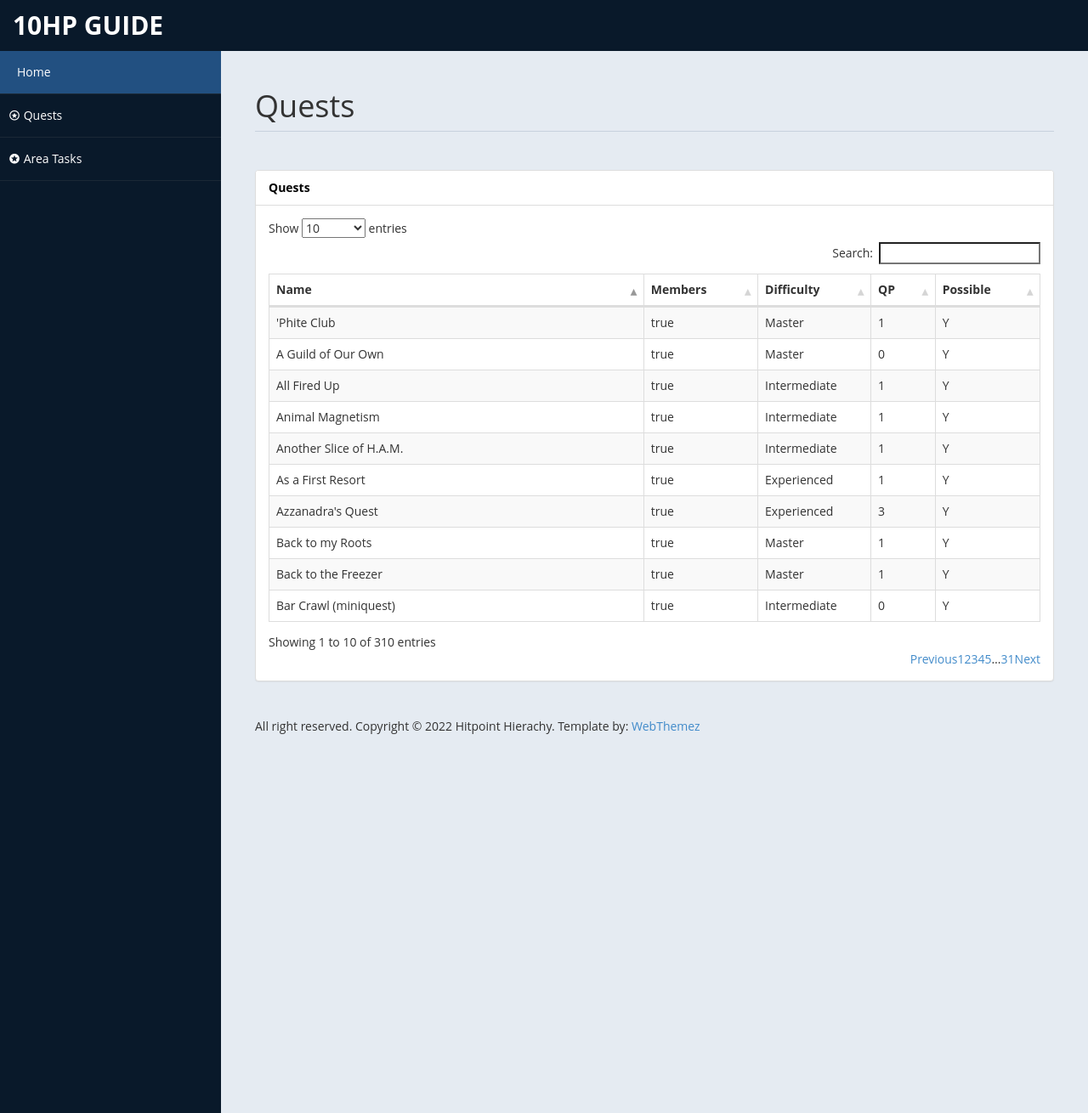
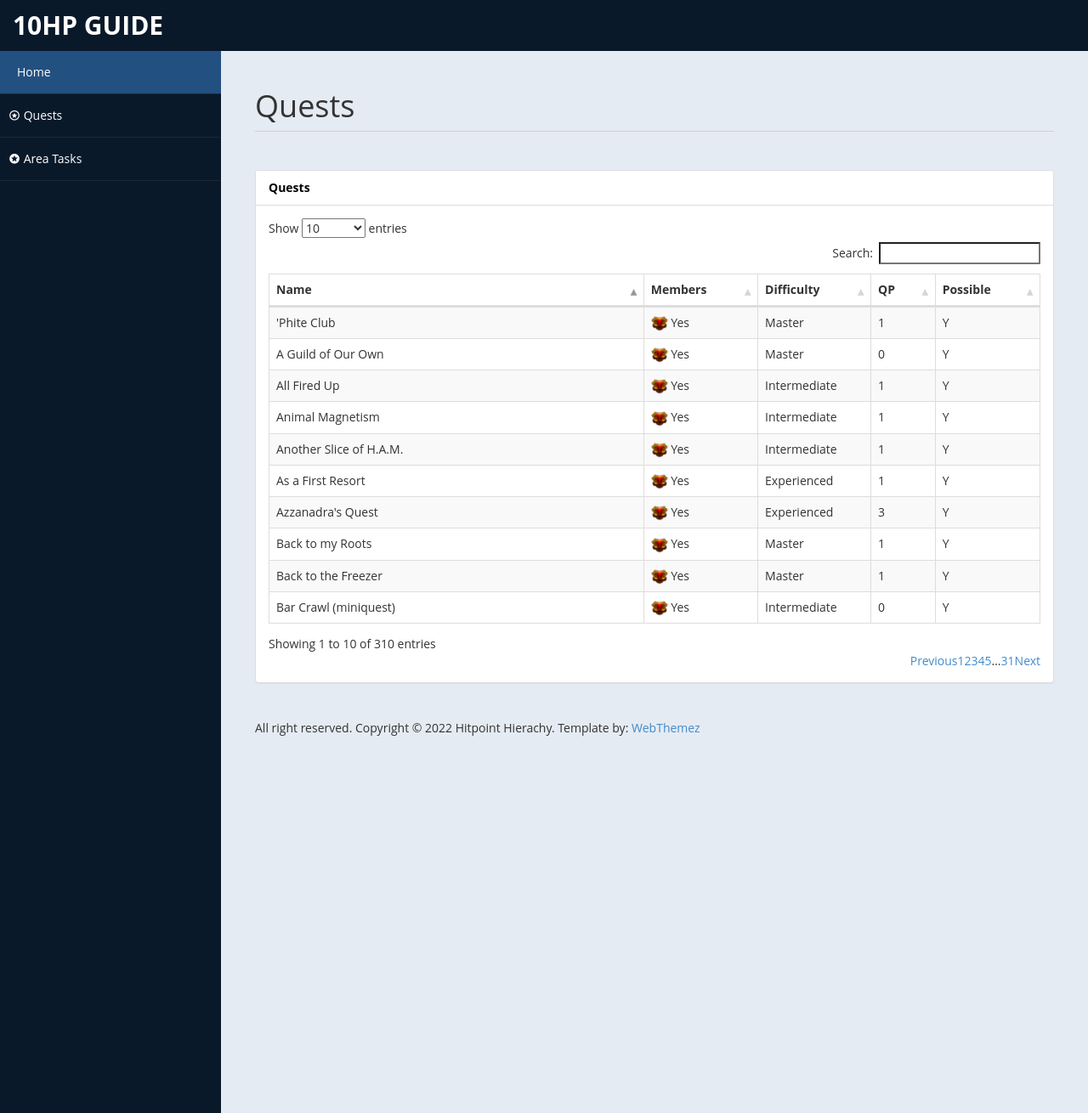
Before and after one commit to TastyRomeo/10HP-Guide, a Jekyll site: the page built from quests.html, in a window 1280 px wide. Shown: the whole page at 85% size. Built offline with Jekyll 4.4.1, drawn with Linux system fonts in a browser that asks for light colours; nearby versions of some CDN libraries; library files that are not in the unit come from our copies.

Commit message:
Update quests.html

```diff
--- a/quests.html
+++ b/quests.html
@@ -24,7 +24,13 @@ title: Quests
               {% for quest in site.data.quests %}
                 <tr class="gradeA">
                   <td>{{ quest.Name }}</td>
-                  <td class="center">{{ quest.Members }}</td>
+                  <td class="center">
+                    {% if quest.Members %}
+                      <img src="img/20px-P2P_icon.png" /> Yes
+                    {% else %}
+                      <img src="img/20px-F2P_icon.png" /> No
+                    {% endif %}
+                  </td>
                   <td>{{ quest.Difficulty }}</td>
                   <td class="center">{{ quest.QP }}</td>
                   <td class="center">{{ quest.Possible }}</td>
```
